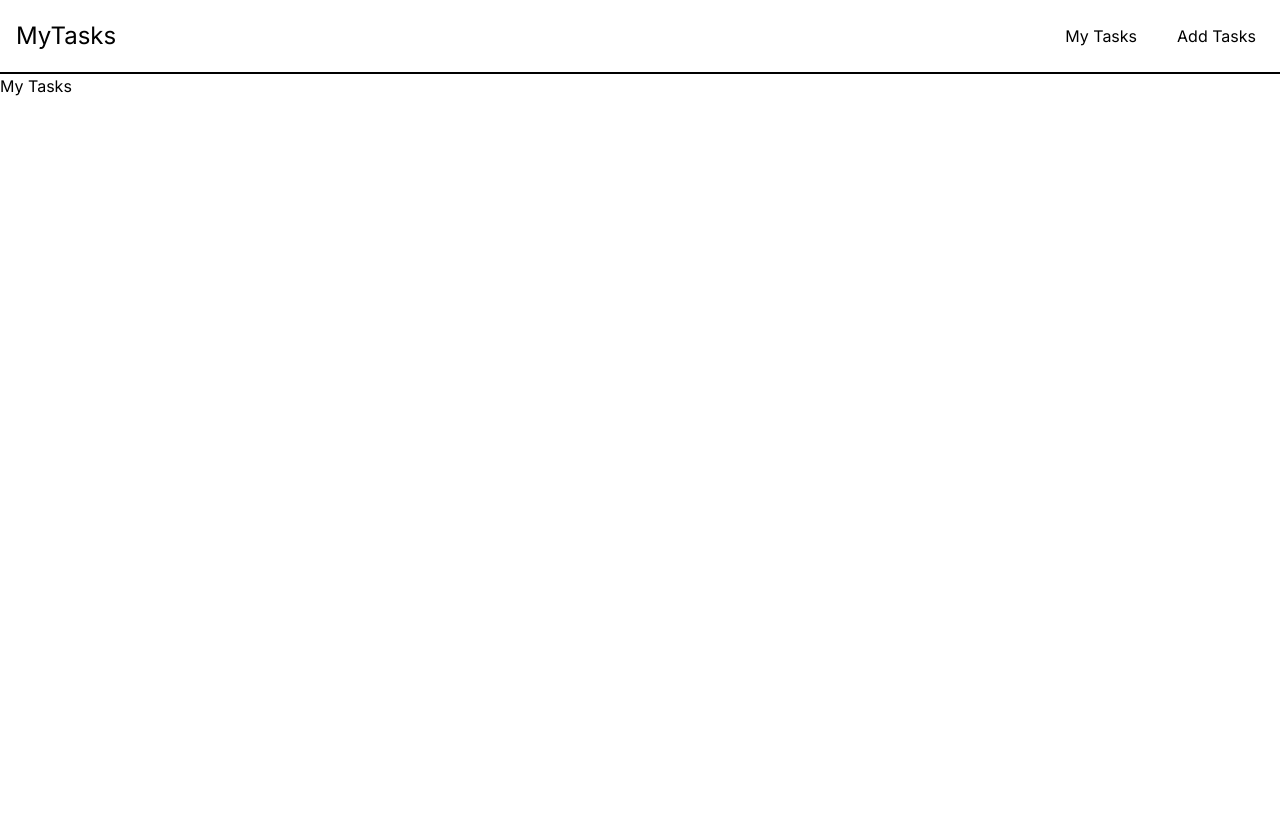
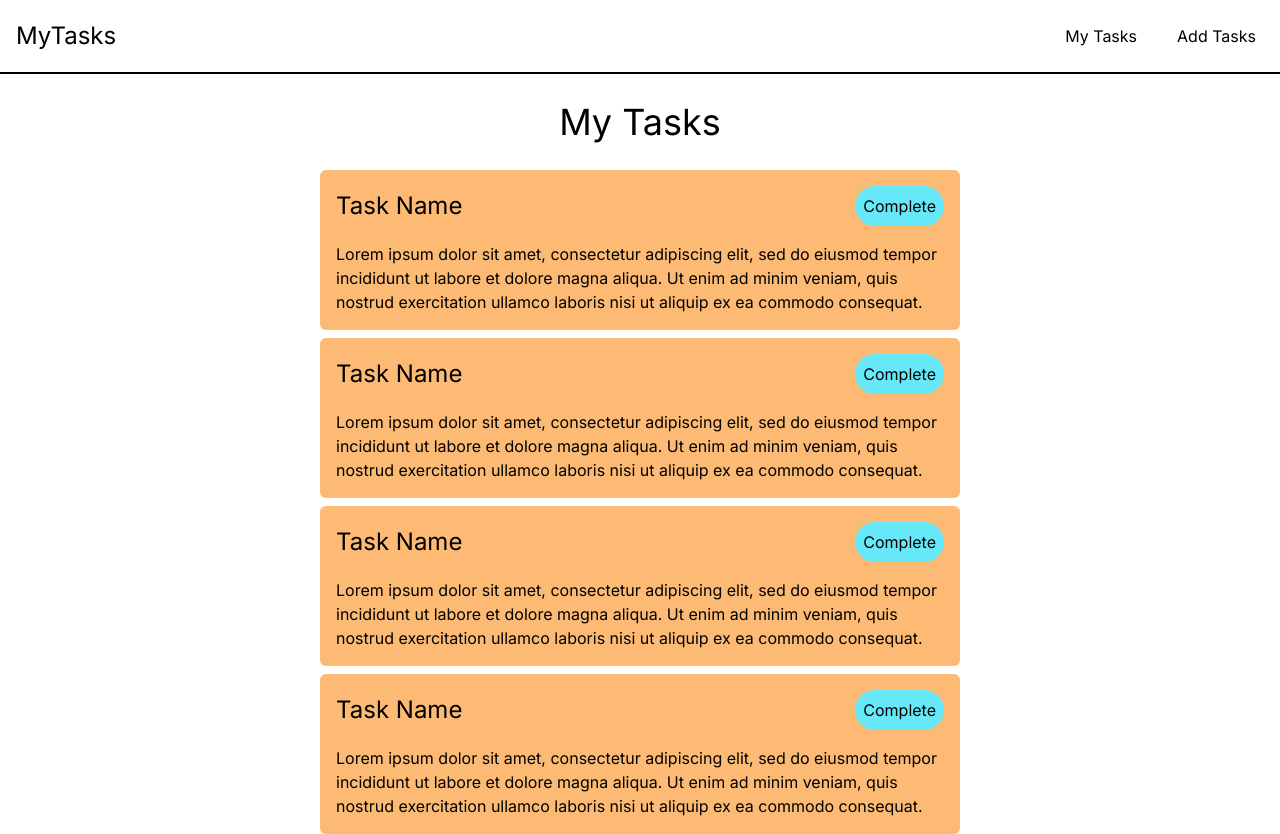
Before and after one commit to sonwabileIT/tasks-app, a Next.js app: page /mytasks in a window 1280 px wide. Before the commit the page ends 800 px from the top, so only its background shows below. Built offline with nearby package versions, Linux system fonts and the light colour scheme.

Commit message:
feat: add tasks layout.

```diff
--- /dev/null
+++ b/src/app/mytasks/TaskList.jsx
@@ -0,0 +1,41 @@
+function TaskList(){
+    return(
+        <>
+        <div className="flex justify-center">
+            <ul className="flex flex-col gap-2 max-w-screen-sm">
+                <li className="bg-orange-300 rounded-md p-4">
+                    <div className="flex justify-between items-center  mb-4">
+                        <h2 className="text-2xl">Task Name</h2>
+                        <button className=" bg-cyan-300 rounded-full p-2">Complete</button>
+                    </div>
+                    <p>Lorem ipsum dolor sit amet, consectetur adipiscing elit, sed do eiusmod tempor incididunt ut labore et dolore magna aliqua. Ut enim ad minim veniam, quis nostrud exercitation ullamco laboris nisi ut aliquip ex ea commodo consequat.</p>
+                </li>
+                <li className="bg-orange-300 rounded-md p-4">
+                    <div className="flex justify-between items-center  mb-4">
+                        <h2 className="text-2xl">Task Name</h2>
+                        <button className=" bg-cyan-300 rounded-full p-2">Complete</button>
+                    </div>
+                    <p>Lorem ipsum dolor sit amet, consectetur adipiscing elit, sed do eiusmod tempor incididunt ut labore et dolore magna aliqua. Ut enim ad minim veniam, quis nostrud exercitation ullamco laboris nisi ut aliquip ex ea commodo consequat.</p>
+                </li>
+                <li className="bg-orange-300 rounded-md p-4">
+                    <div className="flex justify-between items-center  mb-4">
+                        <h2 className="text-2xl">Task Name</h2>
+                        <button className=" bg-cyan-300 rounded-full p-2">Complete</button>
+                    </div>
+                    <p>Lorem ipsum dolor sit amet, consectetur adipiscing elit, sed do eiusmod tempor incididunt ut labore et dolore magna aliqua. Ut enim ad minim veniam, quis nostrud exercitation ullamco laboris nisi ut aliquip ex ea commodo consequat.</p>
+                </li>
+                <li className="bg-orange-300 rounded-md p-4">
+                    <div className="flex justify-between items-center  mb-4">
+                        <h2 className="text-2xl">Task Name</h2>
+                        <button className=" bg-cyan-300 rounded-full p-2">Complete</button>
+                    </div>
+                    <p>Lorem ipsum dolor sit amet, consectetur adipiscing elit, sed do eiusmod tempor incididunt ut labore et dolore magna aliqua. Ut enim ad minim veniam, quis nostrud exercitation ullamco laboris nisi ut aliquip ex ea commodo consequat.</p>
+                </li>
+            </ul>
+        </div>
+
+        </>
+    )
+}
+
+export default TaskList
--- a/src/app/mytasks/page.jsx
+++ b/src/app/mytasks/page.jsx
@@ -1,8 +1,13 @@
+import TaskList from "./TaskList"
+
 function MyTasks(){
     return(
         <>
-            <h2>My Tasks</h2>
+        <div>
+            <h2 className="text-4xl my-7 text-center">My Tasks</h2>
+            <TaskList />
             {/*Tasks Lists*/}
+        </div>
         </>
     )
 }
```
